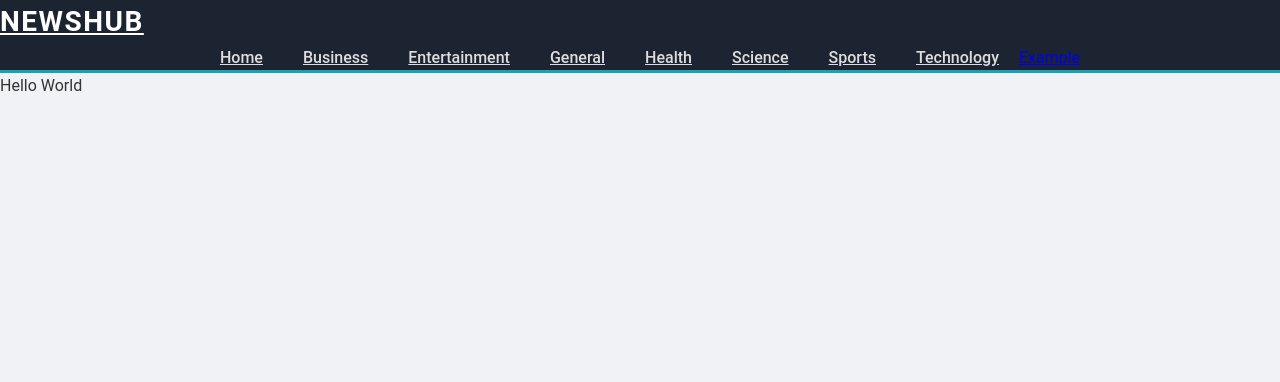
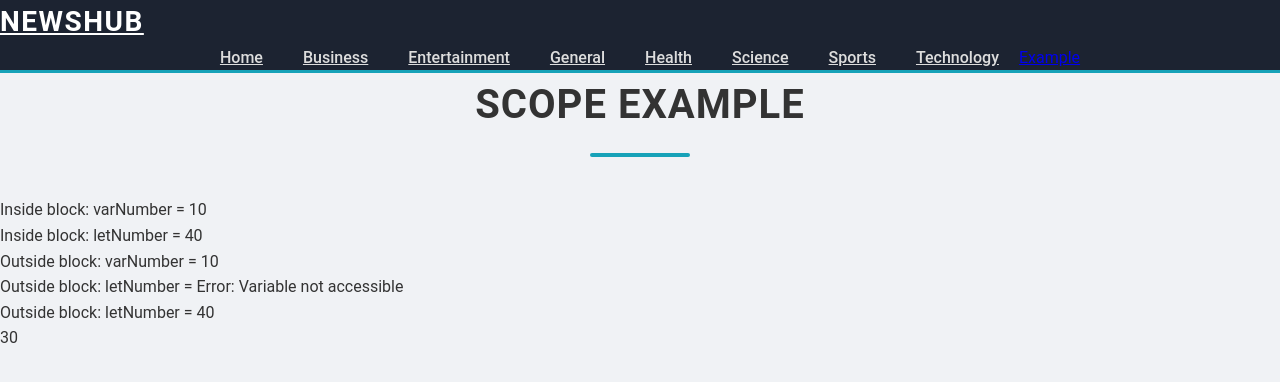
Before and after one commit to ankurhalder/news-hub, a React (Vite) app: page /example in a window 1280 px wide. Shown: the top 382 px of the page. Built offline with nearby package versions, Linux system fonts and the light colour scheme.

Commit message:
refactor: Update Example page with scoped variables and improved code structure

```diff
--- a/src/pages/Example.jsx
+++ b/src/pages/Example.jsx
@@ -1,5 +1,36 @@
-function Example() {
-  return <div>Hello World</div>;
+import React from "react";
+
+function ScopeExample() {
+  // Variables to display the results
+  let resultVar = "";
+  let resultLet = "";
+
+  if (true) {
+    var varNumber = 10;
+    var letNumber = 40;
+    resultVar = `Inside block: varNumber = ${varNumber}`;
+    resultLet = `Inside block: letNumber = ${letNumber}`;
+  }
+
+  // Display results based on scope
+  const outsideVarResult = `Outside block: varNumber = ${varNumber}`;
+  const outsideLetResult =
+    "Outside block: letNumber = Error: Variable not accessible";
+  const outsideLetResult1 = `Outside block: letNumber = ${letNumber}`;
+  let Number1 = 40;
+  let String1 = "70";
+  console.log(Number1 * String1);
+  return (
+    <div>
+      <h1>Scope Example</h1>
+      <p>{resultVar}</p>
+      <p>{resultLet}</p>
+      <p>{outsideVarResult}</p>
+      <p>{outsideLetResult}</p>
+      <p>{outsideLetResult1}</p>
+      <p>{String1 - Number1}</p>
+    </div>
+  );
 }
 
-export default Example;
+export default ScopeExample;
```
